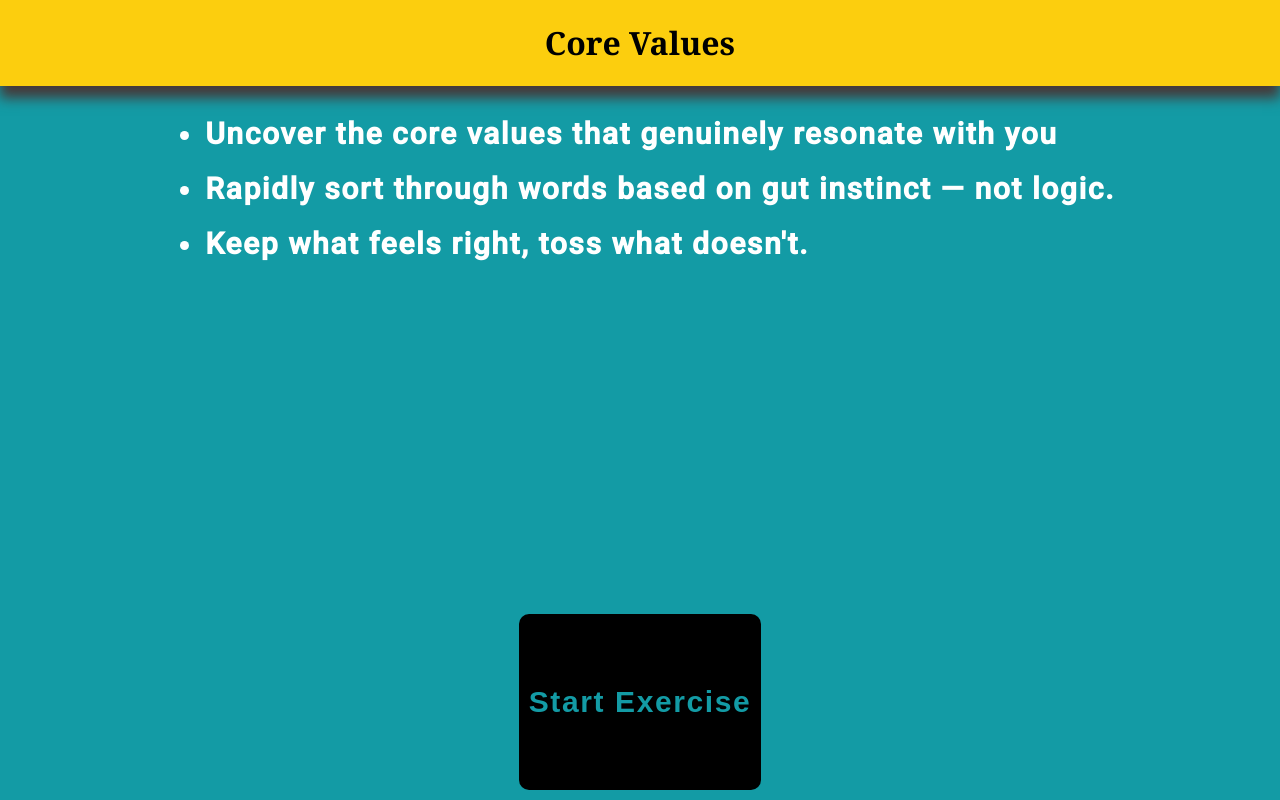
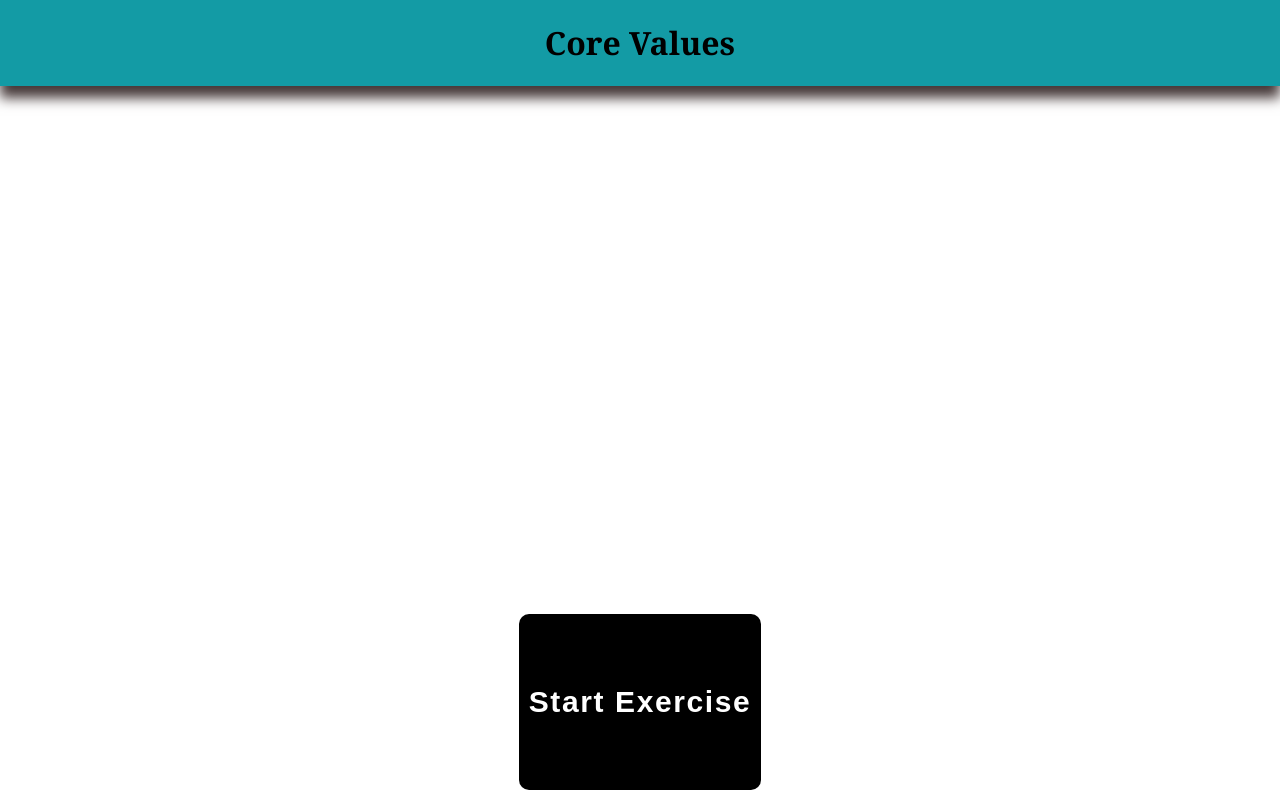
Before and after one commit to JonahThurston/core-values, an Angular app: page / in a window 1280 px wide. Built offline with nearby package versions, Linux system fonts and the light colour scheme.

Commit message:
retry styling with more white

```diff
--- a/src/app/exercise/service/values-manager.service.ts
+++ b/src/app/exercise/service/values-manager.service.ts
@@ -31,10 +31,10 @@ export class ValuesManagerService {
   ])
 
   constructor() {
-    // shuffle(testArray)
-    // this.userVals = testArray.map((value, index) => ({
-    shuffle(valueArray);
-    this.userVals = valueArray.map((value, index) => ({
+    shuffle(testArray)
+    this.userVals = testArray.map((value, index) => ({
+    // shuffle(valueArray);
+    // this.userVals = valueArray.map((value, index) => ({
         id: index,
         value: value,
         trashed: false
@@ -188,10 +188,10 @@ export class ValuesManagerService {
   }
 }
 
-// const testArray = [
-//   "Entrepreneurship Entrepreneurship1", "Entrepreneurship Entrepreneurship2", "Entrepreneurship Entrepreneurship3", "Entrepreneurship Entrepreneurship4", "Entrepreneurship Entrepreneurship5",
-//   "Entrepreneurship Entrepreneurship1", "Entrepreneurship Entrepreneurship2", "Entrepreneurship Entrepreneurship3", "Entrepreneurship Entrepreneurship4", "Entrepreneurship Entrepreneurship5",
-// ]
+const testArray = [
+  "Entrepreneurship Entrepreneurship1", "Entrepreneurship Entrepreneurship2", "Entrepreneurship Entrepreneurship3", "Entrepreneurship Entrepreneurship4", "Entrepreneurship Entrepreneurship5",
+  "Entrepreneurship Entrepreneurship1", "Entrepreneurship Entrepreneurship2", "Entrepreneurship Entrepreneurship3", "Entrepreneurship Entrepreneurship4", "Entrepreneurship Entrepreneurship5",
+]
 
 const valueArray = [
   "Abundance",
--- a/src/app/exercise/steps/step-two/step-two.component.css
+++ b/src/app/exercise/steps/step-two/step-two.component.css
@@ -67,7 +67,7 @@
     height: 100px;
     max-width: 200px;
     color: black;
-    background-color: white;
+    background-color: var(--accent-color);
 
     mat-icon{
       min-width: min-content;
--- a/src/styles.css
+++ b/src/styles.css
@@ -3,8 +3,11 @@
 @import url('https://fonts.googleapis.com/css2?family=Playfair+Display:wght@400..900&display=swap');
 
 :root {
-  --primary-color: #139ba5;
-  --secondary-color: #fcce0e;
+  /* --primary-color: #139ba5;
+  --secondary-color: #fcce0e; */
+  --primary-color: white;
+  --secondary-color: #139ba5;
+  --accent-color: #fcce0e;
   --dropshadow-color: rgb(70, 57, 57);
 }
 html, body { height: 100%; }
@@ -64,7 +67,7 @@ app-step-template{
 }
 
 .dialogue{
-  background-color: var(--secondary-color);
+  background-color: var(--accent-color);
 
   .dialogue-title{
     justify-self: center;
@@ -83,7 +86,7 @@ app-step-template{
 
     button{
       background-color: black;
-      color: var(--secondary-color);
+      color: var(--accent-color);
 
       border: none;
       padding: 10px;
```
